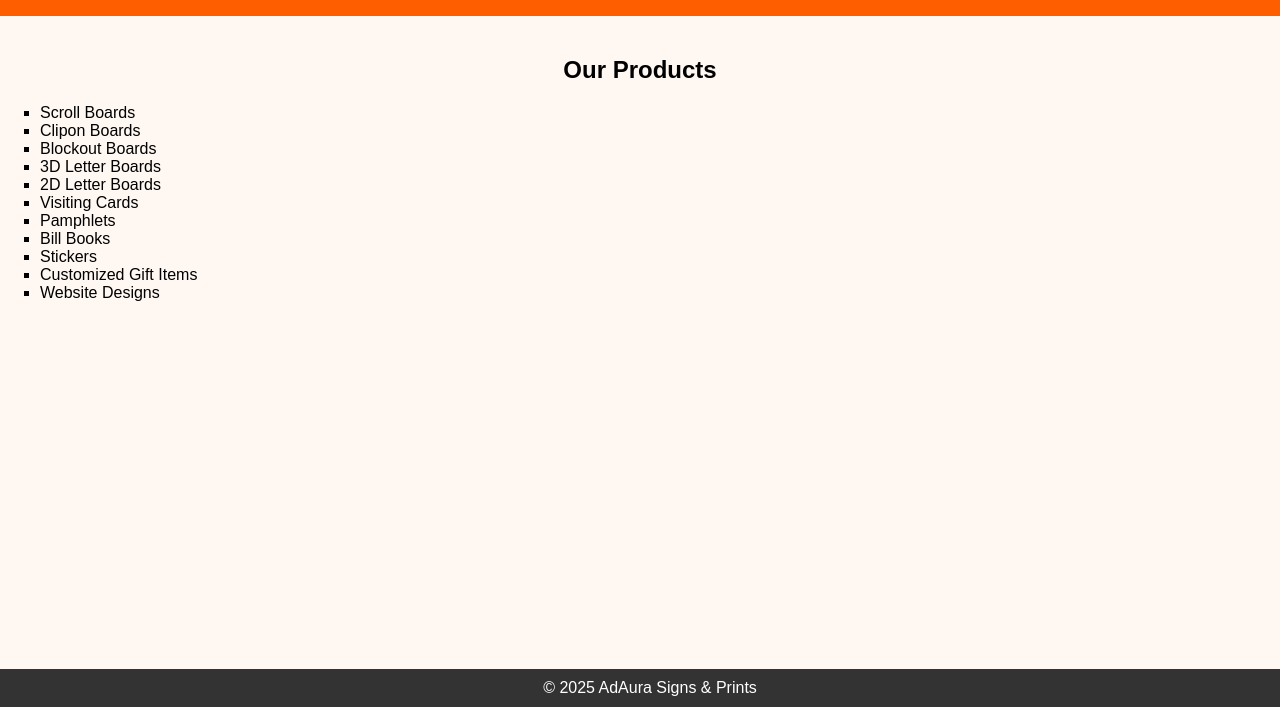
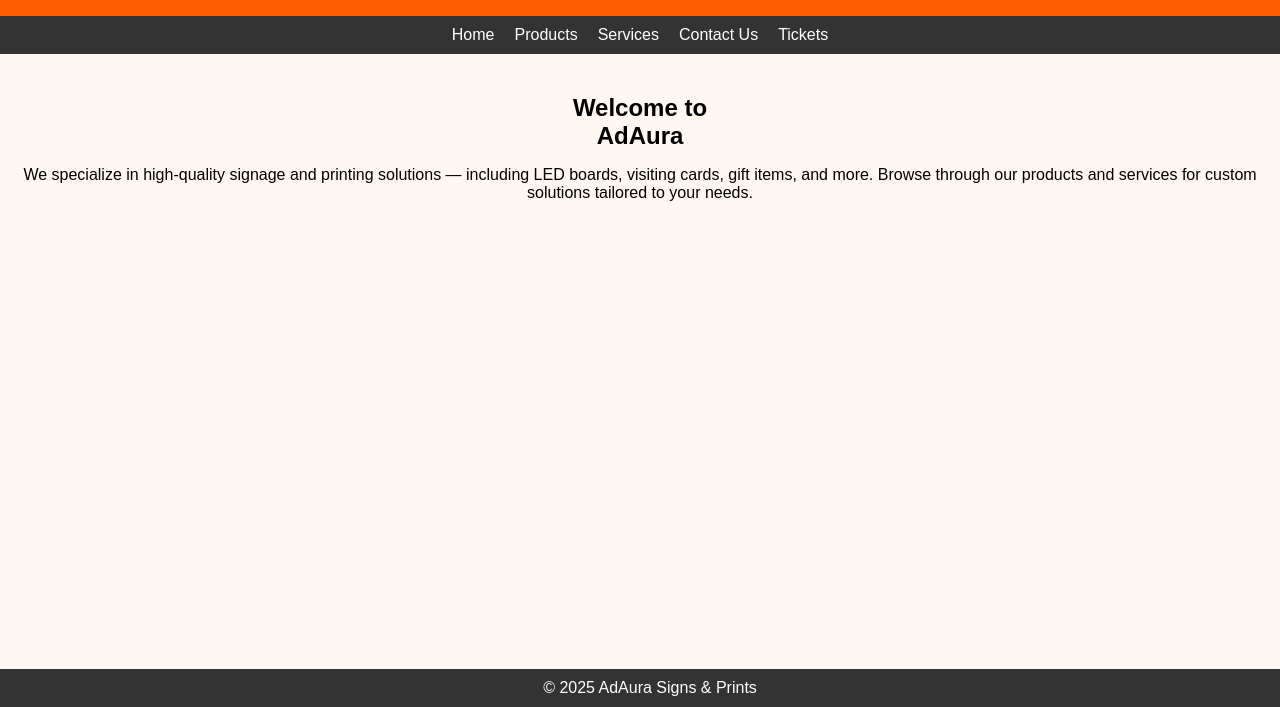
Before and after one commit to Amarkuk/AdAuraWeb, a plain HTML site: page products.html in a window 1280 px wide. Shown: the part 93-800 px from the top of the page. Drawn offline with Linux system fonts and the light colour scheme.

Commit message:
Update products.html

```diff
--- a/products.html
+++ b/products.html
@@ -1,8 +1,8 @@
-<!-- Updated products.html (With Logo Header and Unified Styling) --><!DOCTYPE html><html lang="en">
+<!-- Updated index.html with Hamburger Menu Navigation --><!DOCTYPE html><html lang="en">
 <head>
   <meta charset="UTF-8">
   <meta name="viewport" content="width=device-width, initial-scale=1.0">
-  <title>AdAura | Products</title>
+  <title>AdAura | Home</title>
   <style>
     body {
       font-family: Arial, sans-serif;
@@ -20,16 +20,41 @@
       height: 80px;
       margin-bottom: 5px;
     }
+    nav {
+      background: #333;
+      overflow: hidden;
+      position: relative;
+    }
+    .menu-icon {
+      font-size: 24px;
+      color: white;
+      padding: 10px;
+      cursor: pointer;
+      display: block;
+      text-align: right;
+    }
+    .menu-links {
+      display: none;
+      flex-direction: column;
+      background-color: #333;
+      text-align: center;
+    }
+    .menu-links a {
+      color: white;
+      padding: 10px;
+      text-decoration: none;
+      display: block;
+    }
+    .menu-links a:hover {
+      background-color: #444;
+    }
     main {
       padding: 30px 20px 80px;
+      text-align: center;
     }
     h2 {
-      text-align: center;
       margin-top: 10px;
-    }
-    ul {
-      list-style-type: square;
-      padding-left: 20px;
+      margin-bottom: 15px;
     }
     footer {
       background-color: #333;
@@ -40,27 +65,41 @@
       bottom: 0;
       width: 100%;
     }
+    @media (min-width: 600px) {
+      .menu-links {
+        display: flex !important;
+        flex-direction: row;
+        justify-content: center;
+      }
+      .menu-icon {
+        display: none;
+      }
+    }
   </style>
+  <script>
+    function toggleMenu() {
+      var menu = document.getElementById("menuLinks");
+      menu.style.display = (menu.style.display === "block") ? "none" : "block";
+    }
+  </script>
 </head>
 <body>
   <header>
     <img src="adaura-logo.png" alt="AdAura Logo" class="logo">
   </header>
+  <nav>
+    <div class="menu-icon" onclick="toggleMenu()">☰</div>
+    <div class="menu-links" id="menuLinks">
+      <a href="index.html">Home</a>
+      <a href="products.html">Products</a>
+      <a href="services.html">Services</a>
+      <a href="contact.html">Contact Us</a>
+      <a href="tickets.html">Tickets</a>
+    </div>
+  </nav>
   <main>
-    <h2>Our Products</h2>
-    <ul>
-      <li>Scroll Boards</li>
-      <li>Clipon Boards</li>
-      <li>Blockout Boards</li>
-      <li>3D Letter Boards</li>
-      <li>2D Letter Boards</li>
-      <li>Visiting Cards</li>
-      <li>Pamphlets</li>
-      <li>Bill Books</li>
-      <li>Stickers</li>
-      <li>Customized Gift Items</li>
-      <li>Website Designs</li>
-    </ul>
+    <h2>Welcome to <br>AdAura</h2>
+    <p>We specialize in high-quality signage and printing solutions — including LED boards, visiting cards, gift items, and more. Browse through our products and services for custom solutions tailored to your needs.</p>
   </main>
   <footer>
     &copy; 2025 AdAura Signs & Prints
```
